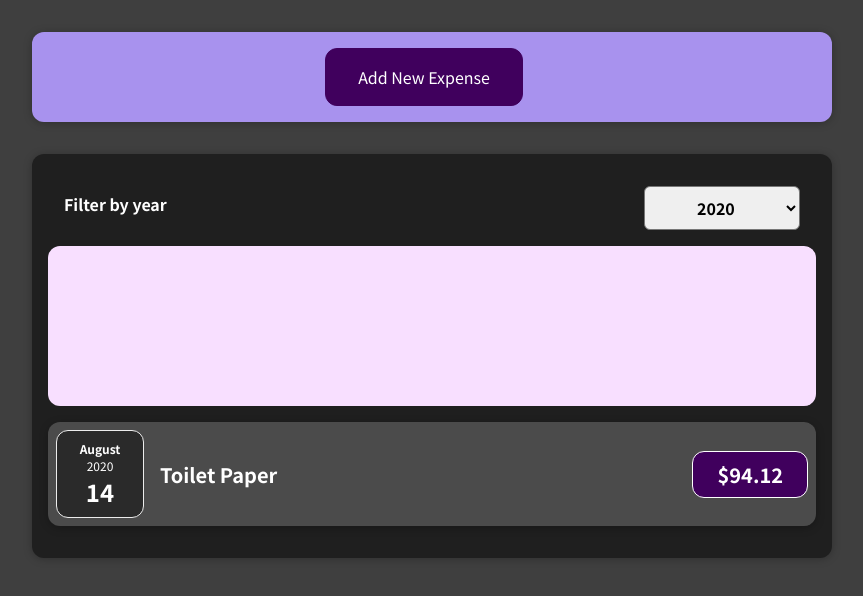
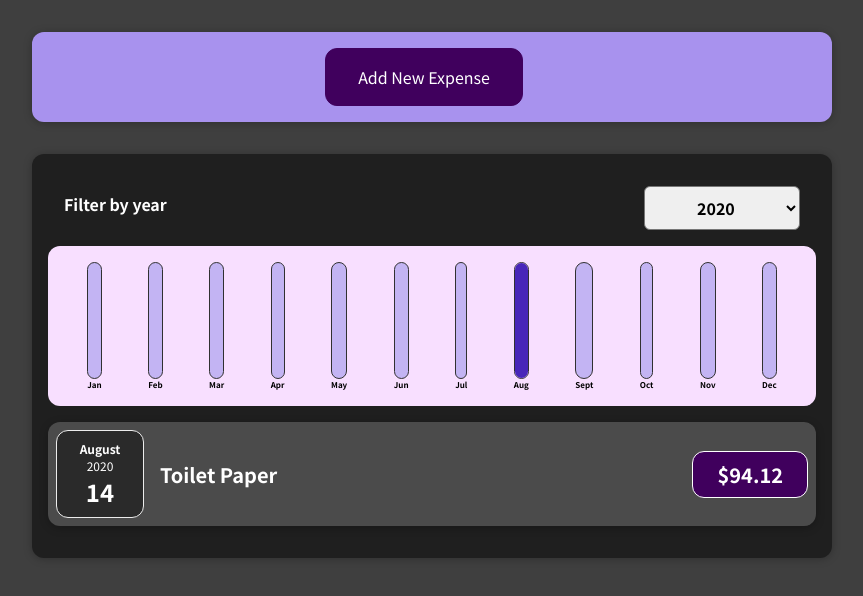
Before and after one commit to ParthCheulkar/react-expense-tracker, a React (Create React App) app: page / in a window 1280 px wide. Shown: the top 596 px of the page, without its empty margins (208-1071 px from the left). Built offline with nearby package versions, Linux system fonts and the light colour scheme.

Commit message:
complete project

```diff
--- a/src/components/Chart/Chart.js
+++ b/src/components/Chart/Chart.js
@@ -3,19 +3,18 @@ import ChartBar from "./ChartBar";
 
 export default function Chart(props) {
   const dataPointValues = props.dataPoints.map((dp) => dp.value);
-  //   console.log(props.dataPoints);
   const totalMaximum = Math.max(...dataPointValues);
 
   return (
     <div className="chart">
-      {props.dataPoints.map((dataPoint) => {
+      {props.dataPoints.map((dataPoint) => (
         <ChartBar
           key={dataPoint.label}
           value={dataPoint.value}
           maxValue={totalMaximum}
           label={dataPoint.label}
-        />;
-      })}
+        />
+      ))}
     </div>
   );
 }
--- a/src/components/Chart/ChartBar.js
+++ b/src/components/Chart/ChartBar.js
@@ -4,7 +4,6 @@ import "./Chartbar.css";
 
 const ChartBar = (props) => {
   let barFillHeight = "0%";
-
   if (props.maxValue > 0) {
     barFillHeight = Math.round((props.value / props.maxValue) * 100) + "%";
   }
```
Also changed, not shown: 1 other file (tests, documents, lock files or other folders).
